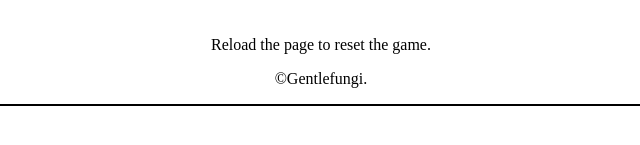
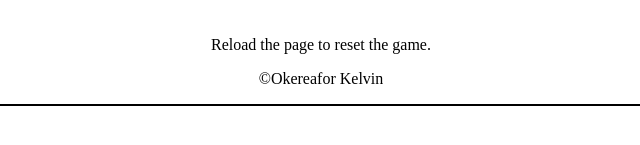
Before and after one commit to gentlefungi1/rock-paper-scissors, a plain HTML site: page index.html in a window 1280 px wide. Shown: the part 309-454 px from the top of the page, 319-959 px from the left. Drawn offline with Linux system fonts and the light colour scheme.

Commit message:
Update index.html

```diff
--- a/index.html
+++ b/index.html
@@ -38,7 +38,7 @@
         </div>
         <footer>
             <p>Reload the page to reset the game.</p>
-            <p>&copy;Gentlefungi.</p>
+            <p>&copy;Okereafor Kelvin</p>
         </footer>
     </div>
     <script src="./rockpaperscissors.js"></script>
```
